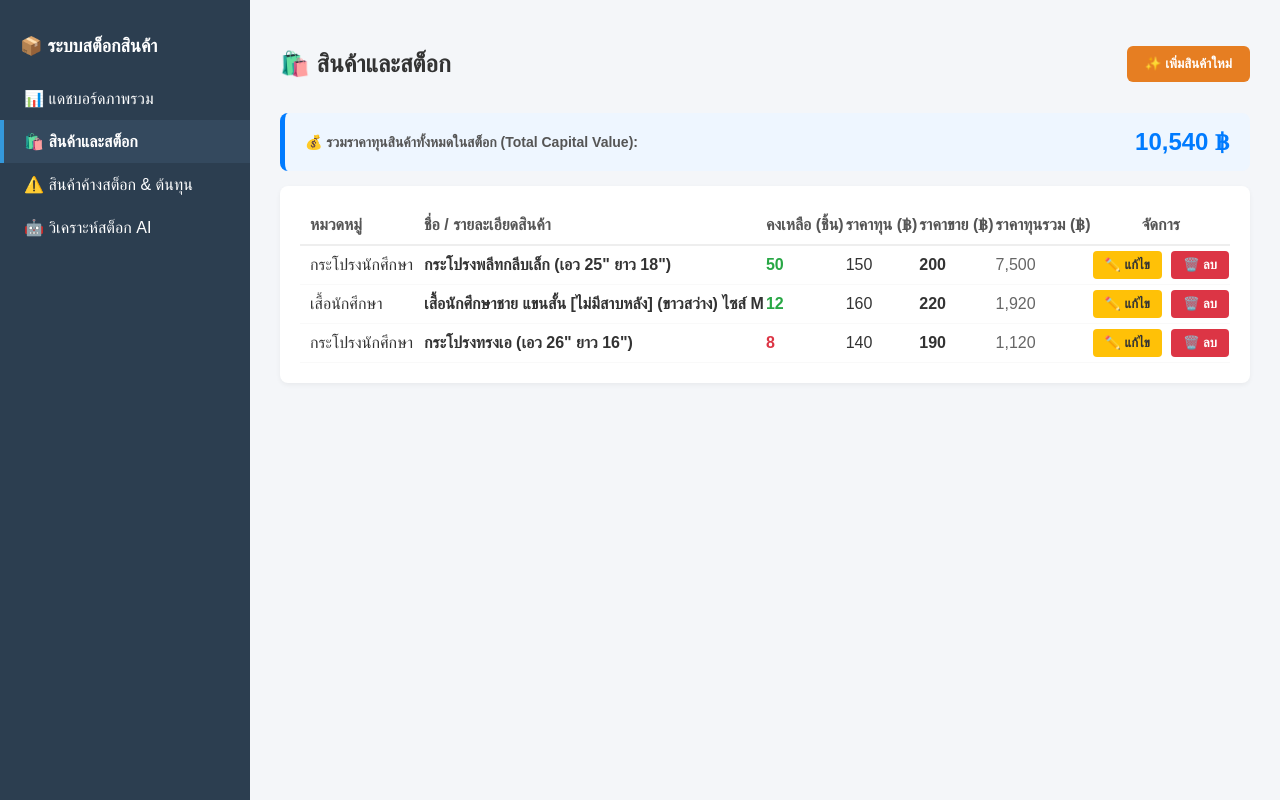
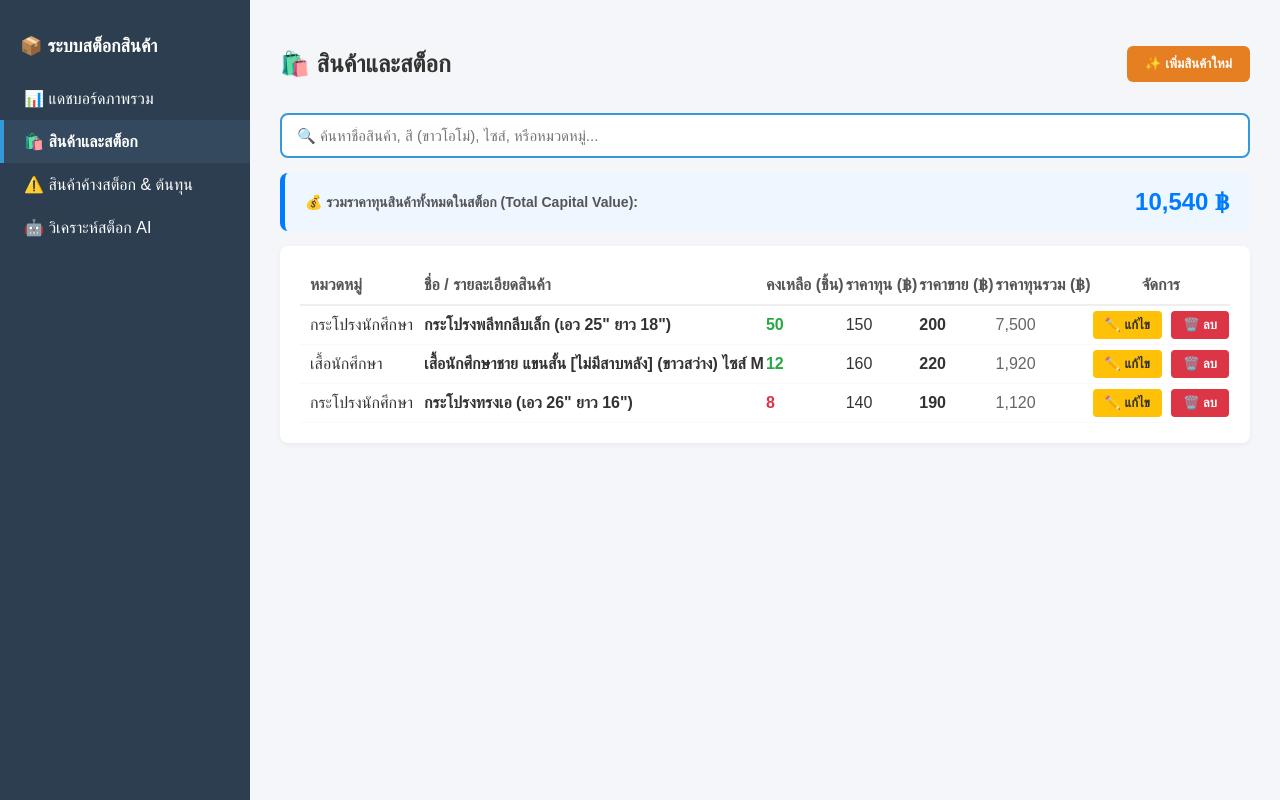
Before and after one commit to bm6640410186-cloud/my-stock-app, a website: page public/index.html in a window 1280 px wide. Both pictures are taken after a click on the element "🛍️ สินค้าและสต็อก". Drawn offline with Linux system fonts and the light colour scheme; no server answers.

Commit message:
Add search box for product filtering
Added a search input box for real-time product filtering.

```diff
--- a/public/index.html
+++ b/public/index.html
@@ -23,6 +23,8 @@
     .form-control { width: 100%; padding: 10px; border: 1px solid #ccc; border-radius: 6px; font-size: 14px; }
     .form-row { display: flex; gap: 15px; }
     .form-row .form-group { flex: 1; }
+    .search-box { width: 100%; padding: 12px 15px; font-size: 15px; border: 2px solid #3498db; border-radius: 8px; margin-top: 15px; outline: none; transition: 0.2s; }
+    .search-box:focus { border-color: #2980b9; box-shadow: 0 0 5px rgba(52, 152, 219, 0.4); }
   </style>
 </head>
 <body>
@@ -45,6 +47,10 @@
         <h2>🛍️ สินค้าและสต็อก</h2>
         <button class="btn-primary" onclick="openProductForm()">✨ เพิ่มสินค้าใหม่</button>
       </div>
+
+      <!-- ช่องค้นหา Real-time -->
+      <input type="text" id="searchInput" class="search-box" placeholder="🔍 ค้นหาชื่อสินค้า, สี (ขาวโอโม่), ไซส์, หรือหมวดหมู่..." onkeyup="filterProducts()">
+
       <div id="productsTableWrap"></div>
     </div>
 
```
